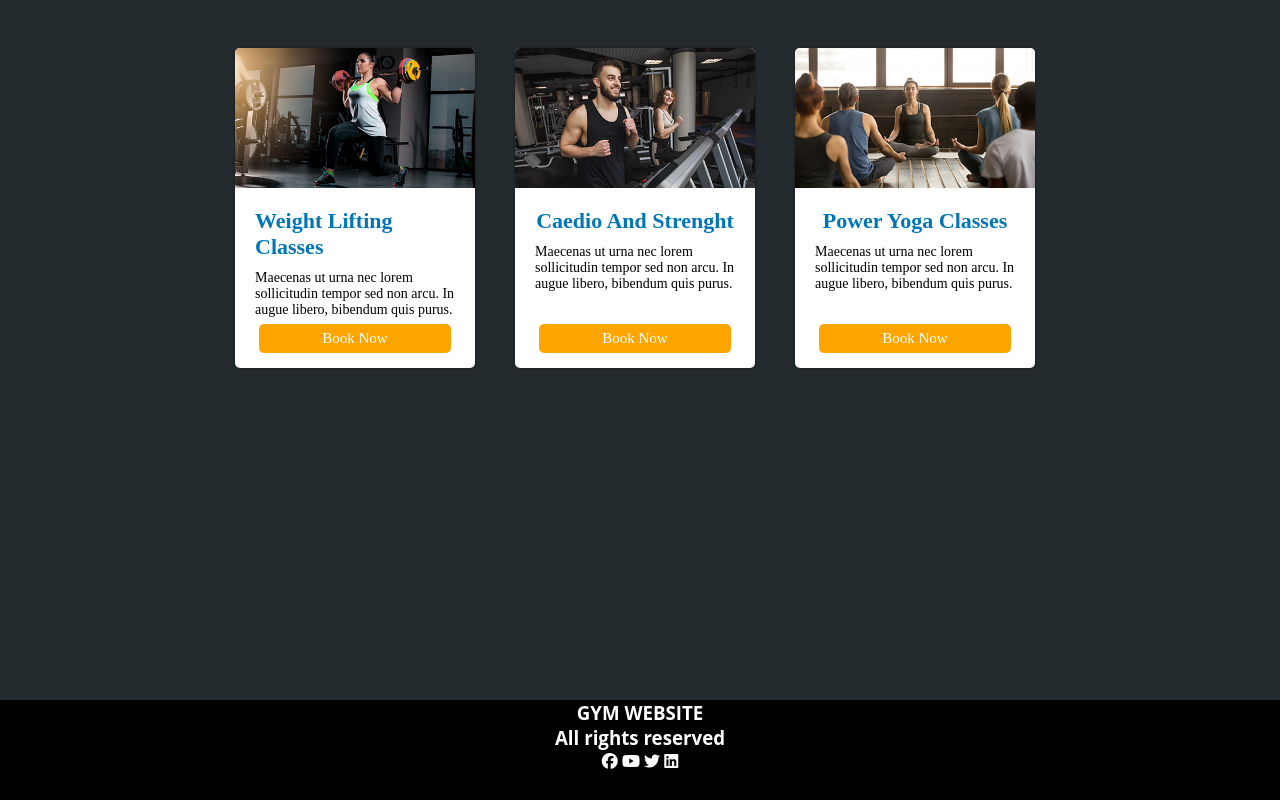
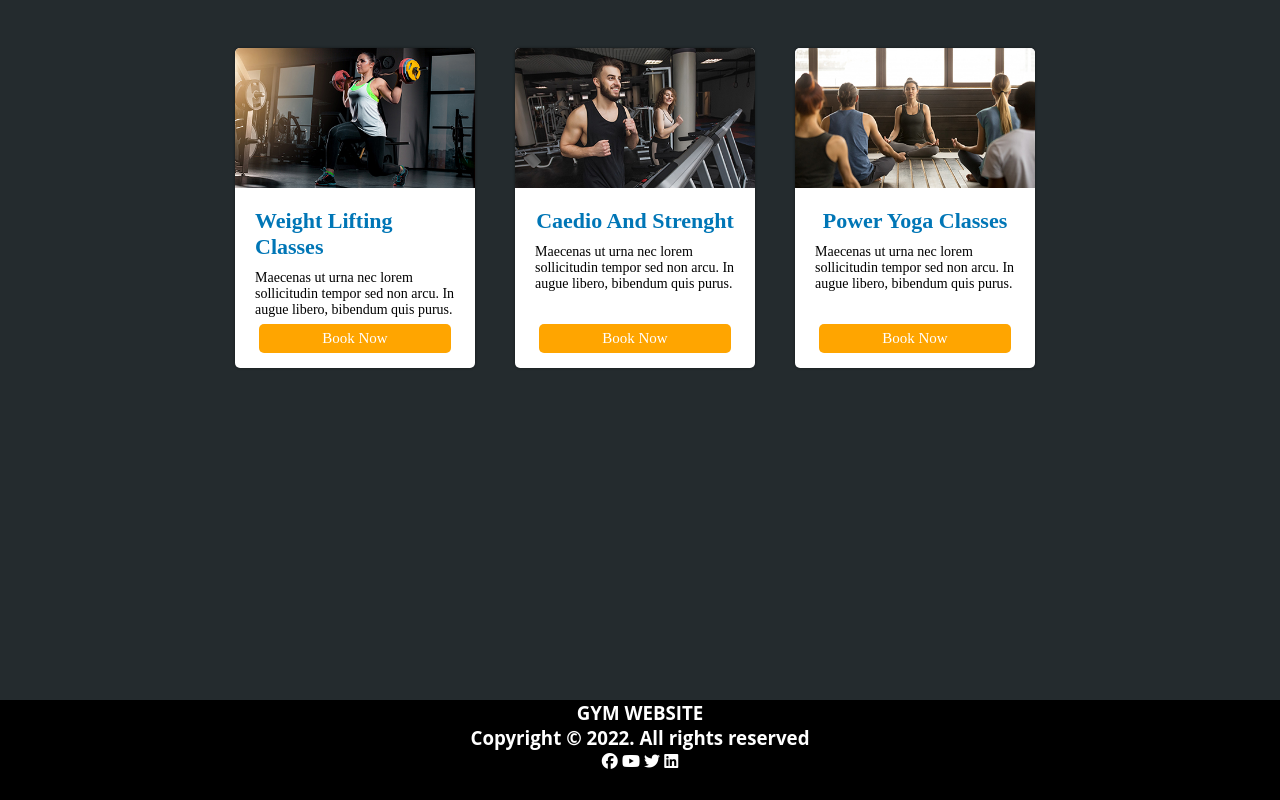
Before and after one commit to arshiha/gym-website, a plain HTML site: page index.html in a window 1280 px wide. Shown: the part 836-1636 px from the top of the page. Drawn offline with Linux system fonts and the light colour scheme.

Commit message:
footer section added

```diff
--- a/index.html
+++ b/index.html
@@ -114,7 +114,7 @@
     <div class="footer">
       <h3>GYM WEBSITE</h3>
       <!-- <p>Copyright © 2022</p> -->
-      <h3>All rights reserved</h3>
+      <h3>Copyright © 2022. All rights reserved</h3>
       <ul class="social">
         <i class="fab fa-facebook"></i>
         <i class="fab fa-youtube"></i>
```
